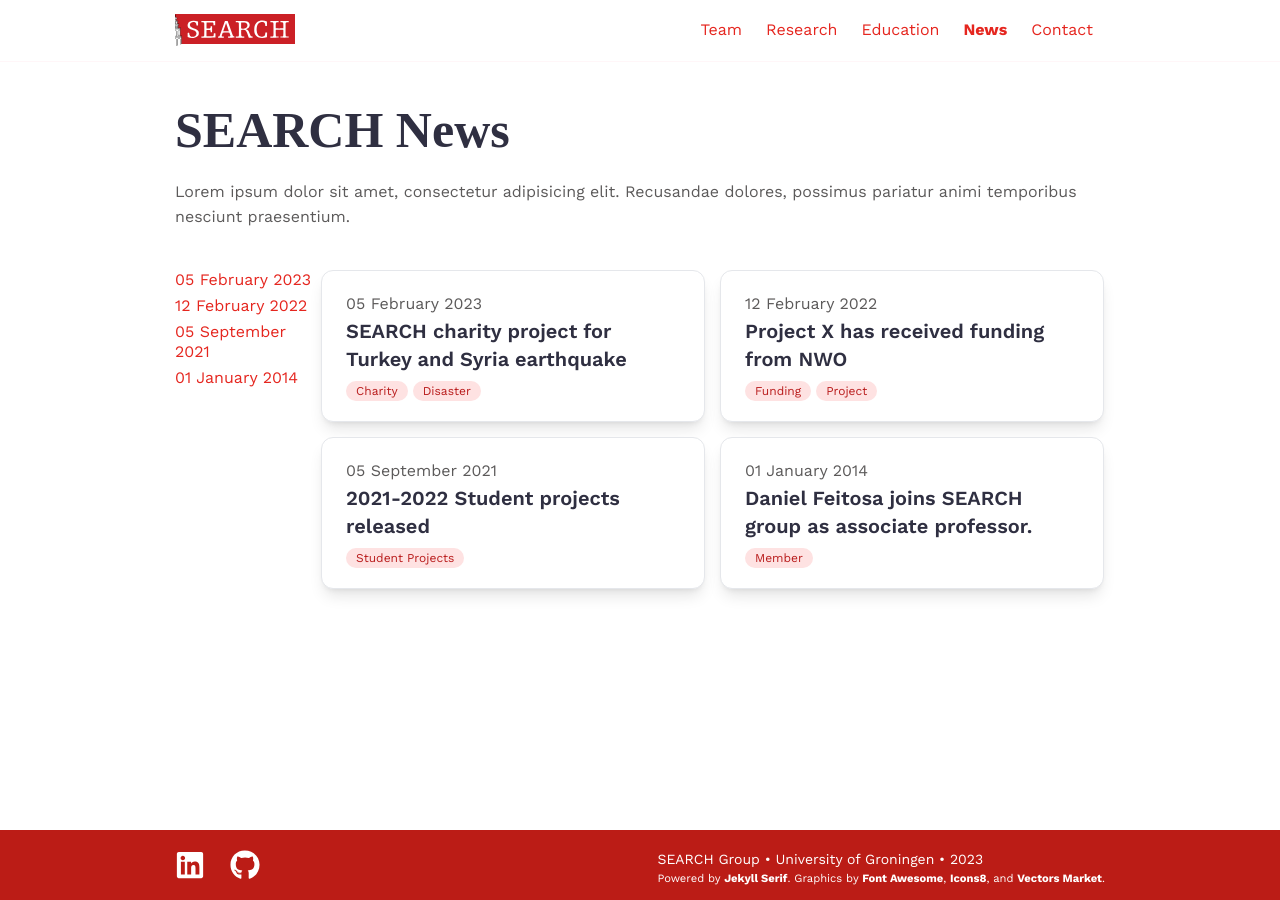
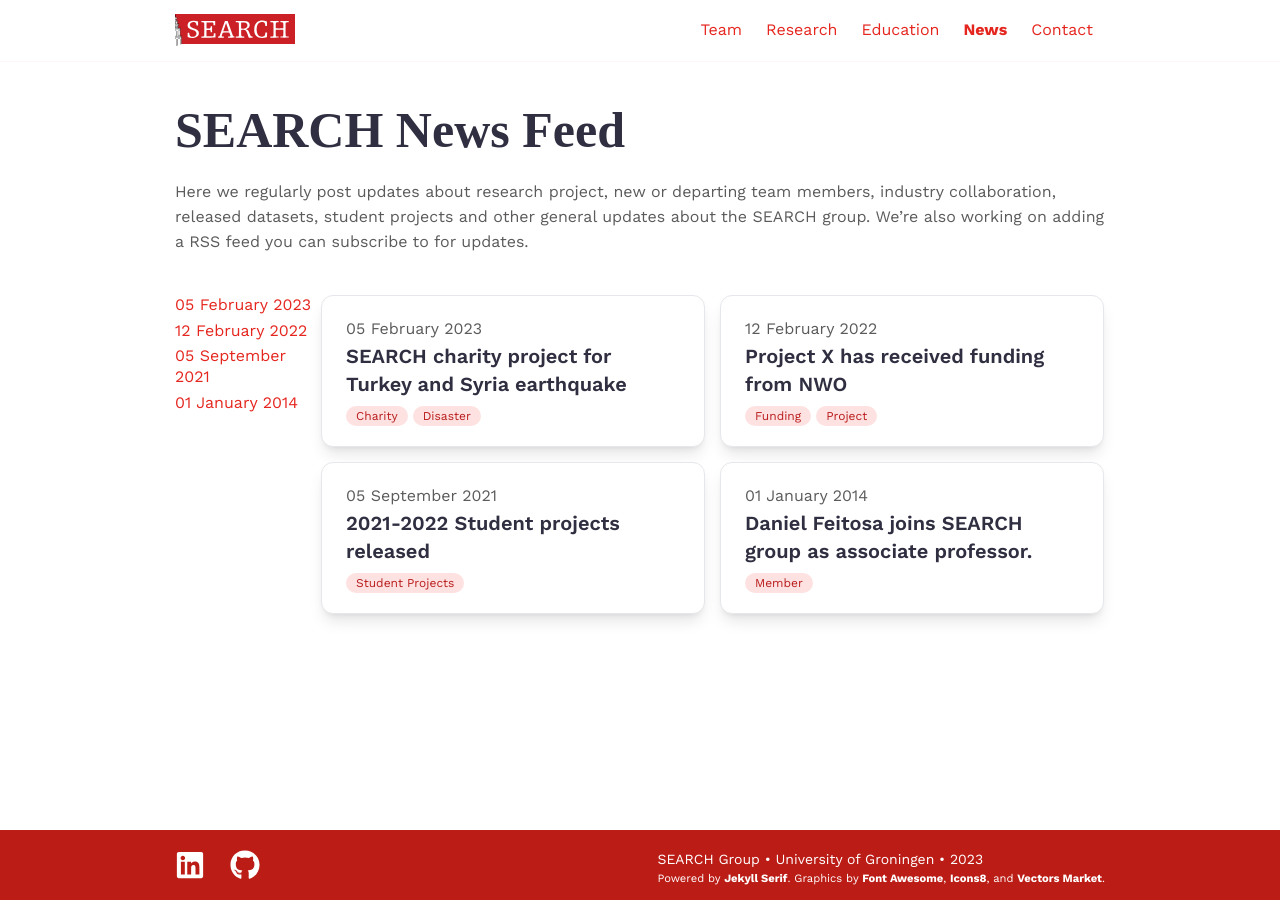
Before and after one commit to search-rug/search-rug.github.io, a Jekyll site: the page built from news.md, in a window 1280 px wide. Built offline with Jekyll 4.4.1, drawn with Linux system fonts in a browser that asks for light colours; some web fonts are replaced.

Commit message:
add: a more proper description and title

```diff
--- a/news.md
+++ b/news.md
@@ -1,12 +1,12 @@
 ---
-title: SEARCH News
+title: SEARCH News Feed
 layout: news
-description: News feed from the SEARCH group.
+description: Here we regularly post updates about research project, new or departing team members, industry collaboration, released datasets, student projects and other general updates about the SEARCH group.
 permalink: "/news/"
 intro_image: ""
 intro_image_absolute: false
 intro_image_hide_on_mobile: false
 ---
 
-Lorem ipsum dolor sit amet, consectetur adipisicing elit.
-Recusandae dolores, possimus pariatur animi temporibus nesciunt praesentium.
+<!--TODO: get this description approved by team-->
+Here we regularly post updates about research project, new or departing team members, industry collaboration, released datasets, student projects and other general updates about the SEARCH group. We're also working on adding a RSS feed you can subscribe to for updates.
```
